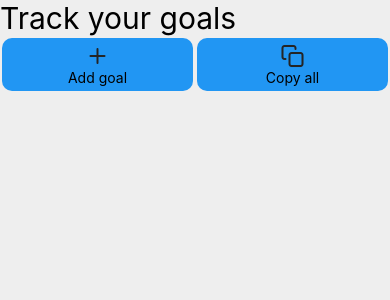
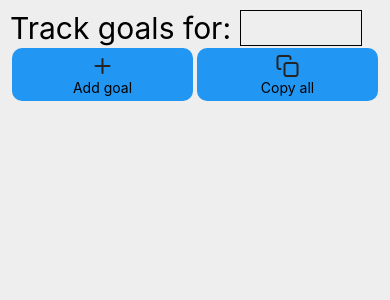
Before and after one commit to mm64z/tabletop-goal-tracker, a React Native app: screen / in a window 390 px wide. Shown: the top 300 px of the page. Built offline with nearby package versions, Linux system fonts and the light colour scheme.

Commit message:
Copy to clipboard working on web and android, radio selector for goal length, move character name up top, multiline text input, can remove goals

```diff
--- a/package.json
+++ b/package.json
@@ -27,7 +27,8 @@
     "react-redux": "^9.1.0",
     "redux-persist": "^6.0.0",
     "typescript": "^5.3.0",
-    "uuid": "^9.0.1"
+    "uuid": "^9.0.1",
+    "expo-clipboard": "~5.0.1"
   },
   "devDependencies": {
     "@babel/core": "^7.20.0"
--- a/src/Goals/GoalCard.tsx
+++ b/src/Goals/GoalCard.tsx
@@ -1,10 +1,13 @@
 import { createSelector } from "@reduxjs/toolkit";
 import { FC, ReactElement } from "react";
-import { View, StyleSheet } from "react-native";
-import { useSelector } from "react-redux";
+import { View, StyleSheet, Pressable } from "react-native";
+import { useDispatch, useSelector } from "react-redux";
 import { ID } from "../types";
-import { GoalState } from "./state/types";
+import { GOAL_LENGTHS, GoalState } from "./state/types";
 import { TextField } from "./TextField";
+import { RadioSelector } from "./RadioSelector";
+import { Icon } from "@rneui/themed";
+import { deleteGoal } from "./state/reducer";
 
 
 interface Parameters {
@@ -12,33 +15,41 @@ interface Parameters {
 }
 
 interface State {
-  character: string,
-  title: string,
+  goal: string,
   length: string,
   motivation: string,
   complication: string,
-  description: string,
-  results: string
+  notes: string,
 }
 
 export const GoalCard: FC<Parameters> = ({
   id,
 }): ReactElement => {
-  const { character, title, length, motivation, complication, description, results }: State = useSelector(mapStateToProps(id));
+  const { goal, length, motivation, complication, notes }: State = useSelector(mapStateToProps(id));
+  const dispatch = useDispatch();
+
+  function deleteThisGoal() {
+    dispatch(deleteGoal({id: id}));
+  }
 
   return (
     <View style={styles.overall}>
+        <Icon
+          onPress={deleteThisGoal}
+          name='remove'
+          type='fontawesome'
+          color='#910a0a'
+          containerStyle={styles.delete}
 
-      <TextField id={id} field='character' text={character}/>
+        ></Icon>
 
       {/* Goal Length */}
-      <TextField id={id} field='title' text={title}/>
-      <TextField id={id} field='length' text={length}/>
+      <TextField id={id} field='goal' text={goal}/>
+      <RadioSelector id={id} field='length' options={GOAL_LENGTHS} selected={length}/>
 
       <TextField id={id} field='motivation' text={motivation}/>
       <TextField id={id} field='complication' text={complication}/>
-      <TextField id={id} field='description' text={description}/>
-      <TextField id={id} field='results' text={results}/>
+      <TextField id={id} field='notes' text={notes}/>
     </View>
   )
 }
@@ -56,5 +67,13 @@ const styles = StyleSheet.create({
     padding: 10,
     borderWidth: 1,
     width: '100%',
+    margin: 2,
+    marginRight: 30,
   },
+  delete: {
+    position: 'absolute',
+    padding: 8,
+    alignItems: 'flex-start',
+  }
+
 });
--- a/src/Goals/GoalList.tsx
+++ b/src/Goals/GoalList.tsx
@@ -1,14 +1,15 @@
-import React, { FC, ReactElement } from 'react';
-import { Pressable, ScrollView, Text, View } from 'react-native';
+import React, { FC, ReactElement, useState } from 'react';
+import { Pressable, ScrollView, Text, TextInput, View } from 'react-native';
 import { ID } from '../types';
 import { useDispatch, useSelector } from 'react-redux';
 import { createSelector } from '@reduxjs/toolkit';
 import { GoalState } from './state/types';
 import { GoalCard } from './GoalCard';
-import { addGoal } from './state/reducer';
-// import Clipboard from '@react-native-clipboard/clipboard';
+import { addGoal, updateCharacter } from './state/reducer';
 import { transcribeAllGoals } from './utils';
 import { Icon } from '@rneui/themed';
+import * as Clipboard from 'expo-clipboard';
+import { debounce } from '../utils';
 
 type Parameters = {
   // style: StyleSheet.NamedStyles<any>;
@@ -16,12 +17,14 @@ type Parameters = {
 
 type State = {
   goalList: Array<ID>,
+  character: string,
 }
 
 export const GoalList: FC<Parameters> = ({
 }): ReactElement => {
-  const { goalList }: State = useSelector(mapStateToProps());
+  const { goalList, character }: State = useSelector(mapStateToProps());
   const dispatch = useDispatch();
+  const [textField, setTextField] = useState(character);
 
   function addNewGoal() {
     dispatch(addGoal({}));
@@ -29,13 +32,32 @@ export const GoalList: FC<Parameters> = ({
 
   function copyAllGoals() {
     const allText = transcribeAllGoals();
-    // Clipboard.setString(allText);
+    Clipboard.setStringAsync(allText);
   }
+
+  function updateThisText(text) {
+    setTextField(text);
+    dispatchGoalText(text);
+  }
+
+  const dispatchGoalText = debounce((update) => {
+    dispatch(updateCharacter({
+      character: update,
+    }))
+  })
 
   return (
     // <Pressable style={styles.overall} onPress={Keyboard.dismiss} accessible={false}>
     <Pressable style={styles.overall} accessible={false}>
-        <Text style={{fontSize: 30}}>Track your goals</Text>
+      <View style={{flexDirection: 'row'}}>
+        <Text style={{fontSize: 30}}>Track goals for: </Text>
+        <TextInput
+          style={styles.textInput}
+          onChangeText={(text) => {
+            updateThisText(text)
+          }}
+          value={textField}/>
+      </View>
         <View style={{flexDirection: 'row'}}>
           <Pressable style={styles.button} onPress={addNewGoal}>
             <Icon
@@ -54,7 +76,7 @@ export const GoalList: FC<Parameters> = ({
         </View>
         <ScrollView>
           {goalList.map((id, i) => {
-            return <GoalCard id={id} key={i}/>
+            return <GoalCard id={id} key={id}/>
           })}
         </ScrollView>
     </Pressable>
@@ -62,10 +84,14 @@ export const GoalList: FC<Parameters> = ({
 };
 
 const selectGoals = ({ goal }: { goal: GoalState }) => goal.allGoals;
+const selectCharacter = ({ goal }: { goal: GoalState }) => goal.character;
 
 const mapStateToProps = () => {
-  return createSelector([selectGoals], (allGoals) => {
-    return { goalList: Object.keys(allGoals) };
+  return createSelector([selectGoals, selectCharacter],
+    (allGoals, character) => {
+    return {
+      goalList: Object.keys(allGoals),
+      character: character };
   })
 }
 
@@ -75,11 +101,14 @@ const styles = {
     backgroundColor: '#eee',
     height: '100%',
     width: '100%',
+    padding: 10,
   },
-  searchBar: {
-    flex: 2,
-    borderRadius: 10,
-    margin: 2,
+  textInput: {
+    width: '33%',
+    borderWidth: 1,
+    padding: 5,
+    overflow: 'hidden',
+    fontSize: 20,
   },
   button: {
     flex: 1,
--- /dev/null
+++ b/src/Goals/RadioSelector.tsx
@@ -0,0 +1,84 @@
+import React, { FC, ReactElement, useState } from 'react';
+import { Pressable, StyleSheet, Text, TextInput, View } from 'react-native';
+import { ID } from '../types';
+import { debounce } from '../utils';
+import { updateGoal } from './state/reducer';
+import { useDispatch } from 'react-redux';
+import { Icon } from '@rneui/themed';
+
+type Parameters = {
+  id: ID,
+  field: string,
+  options: Array<string>,
+  selected: string,
+}
+
+type State = {
+
+}
+
+export const RadioSelector: FC<Parameters> = ({
+  id,
+  field,
+  options,
+  selected,
+}): ReactElement => {
+  const dispatch = useDispatch();
+  const [textField, setTextField] = useState(selected);
+
+  function updateThisText(text) {
+    setTextField(text);
+    dispatchGoalText(text);
+  }
+
+  const dispatchGoalText = (update) => {
+    dispatch(updateGoal({
+      id: id,
+      goal: {
+        [field]: update,
+      },
+    }))
+  }
+
+  return (
+    <View style={styles.row}>
+      <Text style={styles.label}>{field}: </Text>
+      {options.map((option, i) => {
+        const iconName = selected === option ? 'radio-button-checked' : 'radio-button-unchecked'
+        return (<Pressable
+          key={i}
+          style={styles.option}
+          onPress={() => {
+          dispatchGoalText(option)
+        }}>
+          <Icon name={iconName}
+            type='materialicons'/>
+          <Text style={styles.optionLabel}>{option} </Text>
+        </Pressable>)
+      })}
+    </View>)
+
+}
+
+const styles = StyleSheet.create({
+  row: {
+    flexDirection: 'row',
+    alignItems: 'center',
+    padding: 2,
+  },
+  option: {
+    alignItems: 'center',
+    justifyContent: 'center',
+    paddingHorizontal: 15,
+  },
+  label: {
+  //   flex: 1,
+  //   flexShrink: 1,
+    textTransform: 'capitalize',
+    textAlign: 'right',
+    width: 100,
+  },
+  optionLabel: {
+    textTransform: 'capitalize',
+  }
+});
--- a/src/Goals/TextField.tsx
+++ b/src/Goals/TextField.tsx
@@ -35,14 +35,18 @@ export const TextField: FC<Parameters> = ({
         [field]: update,
       },
     }))
-  })
+  }, 500)
 
   return (
     <View style={styles.row}>
       <Text style={styles.label}>{field}: </Text>
-      <TextInput style={styles.textInput} onChangeText={(text) => {
-        updateThisText(text)
-      }}
+      <TextInput
+        style={styles.textInput}
+        multiline
+        rows={3}
+        onChangeText={(text) => {
+          updateThisText(text)
+        }}
         value={textField}></TextInput>
     </View>)
 
@@ -65,7 +69,10 @@ const styles = StyleSheet.create({
     flex: 1,
     flexGrow: 3,
     borderWidth: 1,
+    textAlignVertical: 'top',
     padding: 1,
+    paddingHorizontal: 3,
     overflow: 'hidden',
+    maxHeight: 820,
   }
 });
--- a/src/Goals/state/reducer.ts
+++ b/src/Goals/state/reducer.ts
@@ -1,5 +1,5 @@
 import { PayloadAction, createSlice } from "@reduxjs/toolkit";
-import { AddGoalAction, DeleteGoalAction, GoalState, UpdateGoalAction } from "./types";
+import { AddGoalAction, DeleteGoalAction, GoalState, UpdateCharacterAction, UpdateGoalAction } from "./types";
 import { generateID } from "../../utils";
 
 
@@ -7,11 +7,13 @@ const slice = createSlice({
   name: 'goals',
   initialState: {
     allGoals: {},
+    character: '',
   },
   reducers: {
     addGoal: addGoalHandler,
     updateGoal: updateGoalHandler,
     deleteGoal: deleteGoalHandler,
+    updateCharacter: updateCharacterHandler,
 
   },
 });
@@ -20,13 +22,11 @@ function addGoalHandler (state: GoalState, { payload }: PayloadAction<AddGoalAct
   const newId = generateID();
   const defaultGoal = {
     id: newId,
-    character: '',
-    title: '',
+    goal: '',
     length: '',
     motivation: '',
     complication: '',
-    description: '',
-    results: '',
+    notes: '',
   }
   state.allGoals[newId] = {...defaultGoal, ...payload.goal};
 }
@@ -39,6 +39,9 @@ function deleteGoalHandler (state: GoalState, { payload }: PayloadAction<DeleteG
   delete state.allGoals[payload.id];
 }
 
+function updateCharacterHandler (state: GoalState, { payload }: PayloadAction<UpdateCharacterAction>) {
+  state.character = payload.character;
+}
 
-export const { addGoal, updateGoal, deleteGoal } = slice.actions;
+export const { addGoal, updateGoal, deleteGoal, updateCharacter } = slice.actions;
 export const GoalReducer = slice.reducer;
--- a/src/Goals/state/types.ts
+++ b/src/Goals/state/types.ts
@@ -3,17 +3,18 @@ import { ID, IdMap } from "../../types";
 
 export interface Goal {
   id: ID,
-  character: string,
-  title: string,
+  goal: string,
   length: string,
   motivation: string,
   complication: string,
-  description: string,
-  results: string,
+  notes: string,
 }
+
+export const GOAL_LENGTHS = ['short', 'medium', 'long'];
 
 export interface GoalState {
   allGoals: IdMap<Goal>,
+  character: string,
 }
 
 export interface AddGoalAction {
@@ -28,3 +29,7 @@ export interface UpdateGoalAction {
 export interface DeleteGoalAction {
   id: ID,
 }
+
+export interface UpdateCharacterAction {
+  character: string,
+}
--- a/src/Goals/utils.ts
+++ b/src/Goals/utils.ts
@@ -4,17 +4,18 @@ import { Goal, GoalState } from "./state/types"
 
 
 function transcribeGoal(goal: Goal) {
-  return `Character: ${goal.character}
-Goal: ${goal.title} (${goal.length})
+  return `Goal: ${goal.goal} (${goal.length})
 Motivation: ${goal.motivation}
 Complication: ${goal.complication}
-Description: ${goal.description}
-Results: ${goal.results}`;
+Notes: ${goal.notes}`;
 }
 
 export function transcribeAllGoals() {
-  const goals: IdMap<Goal> = store.getState().goal.allGoals;
-  return Object.values(goals).map((goal) => {
+  const goalState: GoalState = store.getState().goal;
+  const goals: IdMap<Goal> = goalState.allGoals;
+  let toReturn = [`${goalState.character} goals`];
+
+  return [toReturn, ...Object.values(goals).map((goal) => {
     return transcribeGoal(goal)
-  }).join("\n===============\n")
+  })].join("\n===============\n")
 }
```
